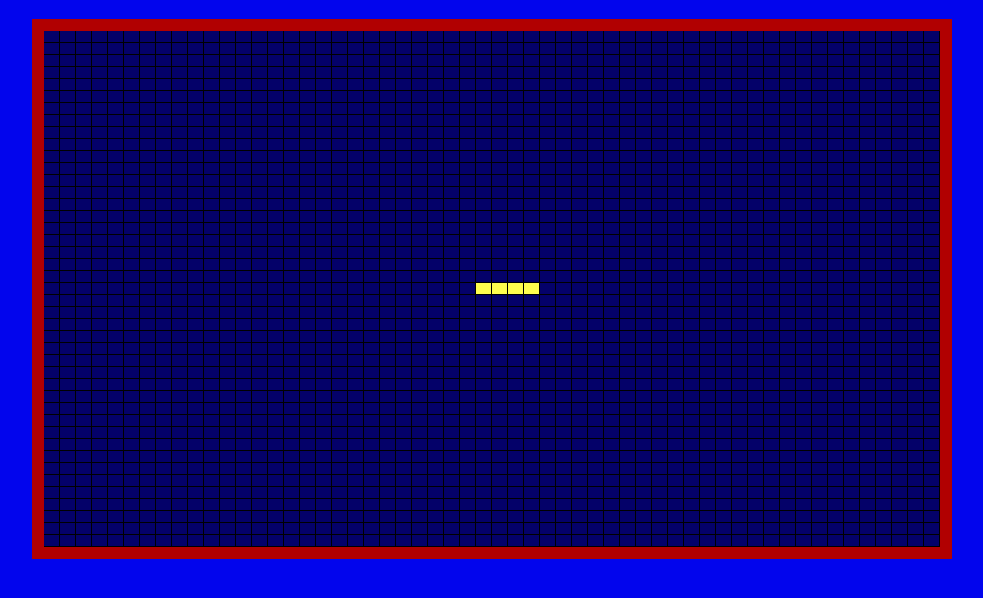
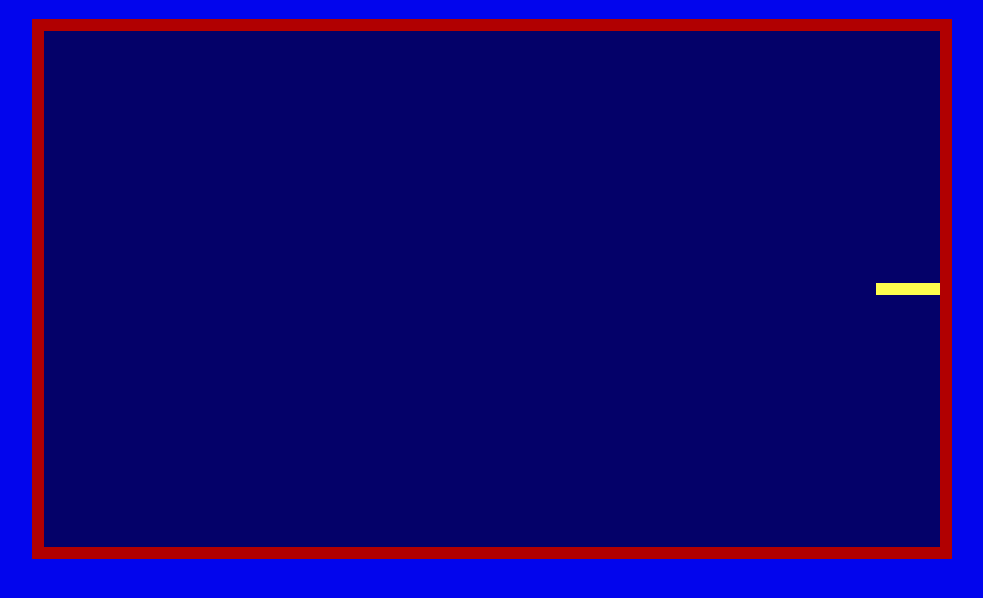
Before and after one commit to 105ron/snake, a website: page index.html in a window 1280 px wide. Shown: the part 56-654 px from the top of the page, without its empty margins (148-1131 px from the left). Drawn offline with Linux system fonts and the light colour scheme.

Commit message:
add requestAnimationFrame to move snake

```diff
--- a/scripts/snake.js
+++ b/scripts/snake.js
@@ -1,12 +1,17 @@
 'use strict';
-const gameContainer = document.getElementById('game-container');
 let row;
+let fps = 10;
+let now;
+let then = Date.now();
+let interval = 1000/fps;
+let delta;
 let snake = {
   position: [28,21],
   direction: "right",
   //this is the co-ordinates, goes tail --> head
   current: [[26, 21], [27,21], [28,21], [29,21]],
 };
+const gameContainer = document.getElementById('game-container');
 
 document.onkeydown = function(evt) {
   const keys = {
@@ -63,18 +68,6 @@ const moveHead = function moveHead(coordinates, shift) {
   return coordinates.SumArray(direction[shift]);
 };
 
-const moveSnake = function moveSnake() {
-  let headCordinates = snake.current[snake.current.length -1];
-  headCordinates = moveHead(headCordinates, snake.direction);
-  let current = snake.current;
-  let newCordinates = [...current, [...headCordinates]];
-  newCordinates.splice(0,1);
-  toggleSnakeClass(headCordinates); //draw the head
-  toggleSnakeClass(current[0]); //erase the tail
-  snake.current = newCordinates;
-  return newCordinates;
-};
-
 (function render() {
   const gameGrid = Array.apply(null, Array(43)).map( (y, yIndex) => {
     row = Array.apply(null, Array(56)).map( (x, xIndex) => {
@@ -86,4 +79,22 @@ const moveSnake = function moveSnake() {
   drawSnake();
 })();
 
-window.requestAnimationFrame(moveSnake);
+function move() {
+    requestAnimationFrame(move);
+    now = Date.now();
+    delta = now - then;
+    if (delta > interval) {
+        then = now - (delta % interval);
+        // ... Code for Drawing the Frame ...
+        let headCordinates = snake.current[snake.current.length -1];
+        headCordinates = moveHead(headCordinates, snake.direction);
+        let current = snake.current;
+        let newCordinates = [...current, [...headCordinates]];
+        newCordinates.splice(0,1);
+        toggleSnakeClass(headCordinates); //draw the head
+        toggleSnakeClass(current[0]); //erase the tail
+        snake.current = newCordinates;
+    }
+}
+
+move();
--- a/stylesheets/styles.css
+++ b/stylesheets/styles.css
@@ -32,8 +32,8 @@ body {
   background: #040169;
   -webkit-box-sizing: border-box;
           box-sizing: border-box;
-  border-right: 1px solid black;
-  border-bottom: 1px solid black;
+  /*border-right: 1px solid black;
+  border-bottom: 1px solid black;*/
   float: left;
 }
 
```
Also changed, not shown: build/styles.css.
